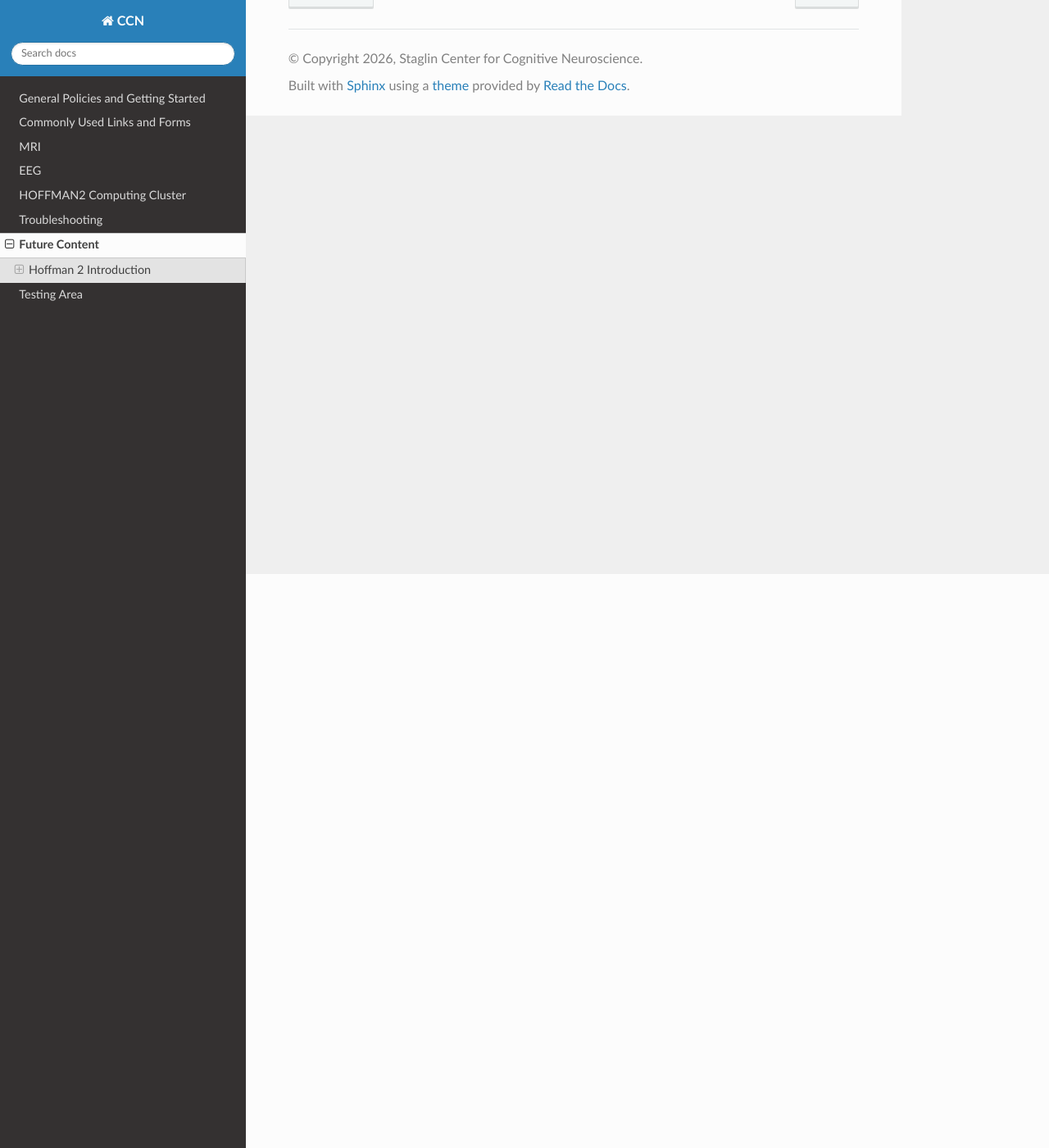
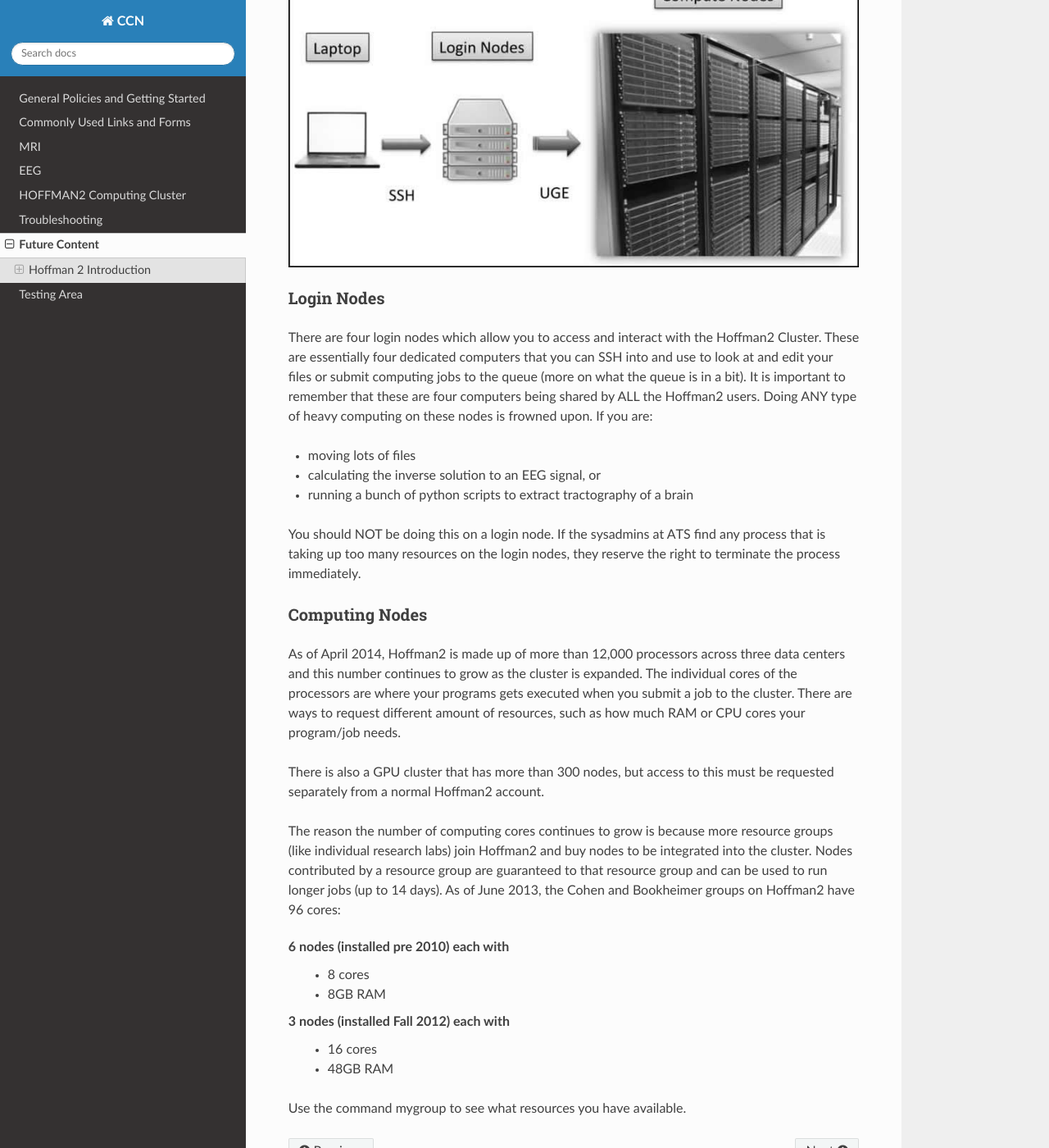
Before and after one commit to CCN-Support/CCN_Wiki, a Sphinx documentation site: the page built from docs/source/future_content.rst, in a window 1280 px wide and 1400 px high, scrolled down 700 px. Shown: the whole window at 82% size. Built offline with Sphinx 7.4.7 and the Read the Docs theme 3.1.0, drawn with Linux system fonts in a browser that asks for light colours.

Commit message:
Update future_content.rst

```diff
--- a/docs/source/future_content.rst
+++ b/docs/source/future_content.rst
@@ -17,3 +17,34 @@ What does Hoffman2 consist of?
 - Computing Nodes
 - Storage Space
 - Univa Grid Engine
+
+.. image :: images/CCN_Hoffman2_Workshop.jpg
+
+Login Nodes
+~~~~~~~~~~~
+
+There are four login nodes which allow you to access and interact with the Hoffman2 Cluster. These are essentially four dedicated computers that you can SSH into and use to look at and edit your files or submit computing jobs to the queue (more on what the queue is in a bit). It is important to remember that these are four computers being shared by ALL the Hoffman2 users. Doing ANY type of heavy computing on these nodes is frowned upon. If you are:
+
+- moving lots of files
+- calculating the inverse solution to an EEG signal, or
+- running a bunch of python scripts to extract tractography of a brain
+
+You should NOT be doing this on a login node. If the sysadmins at ATS find any process that is taking up too many resources on the login nodes, they reserve the right to terminate the process immediately.
+
+Computing Nodes
+~~~~~~~~~~~~~~~
+
+As of April 2014, Hoffman2 is made up of more than 12,000 processors across three data centers and this number continues to grow as the cluster is expanded. The individual cores of the processors are where your programs gets executed when you submit a job to the cluster. There are ways to request different amount of resources, such as how much RAM or CPU cores your program/job needs.
+
+There is also a GPU cluster that has more than 300 nodes, but access to this must be requested separately from a normal Hoffman2 account.
+
+The reason the number of computing cores continues to grow is because more resource groups (like individual research labs) join Hoffman2 and buy nodes to be integrated into the cluster. Nodes contributed by a resource group are guaranteed to that resource group and can be used to run longer jobs (up to 14 days). As of June 2013, the Cohen and Bookheimer groups on Hoffman2 have 96 cores:
+
+6 nodes (installed pre 2010) each with
+  - 8 cores
+  - 8GB RAM
+3 nodes (installed Fall 2012) each with
+  - 16 cores
+  - 48GB RAM
+
+Use the command mygroup to see what resources you have available.
```
